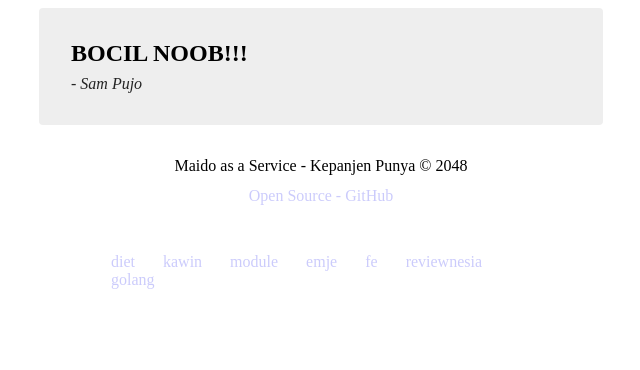
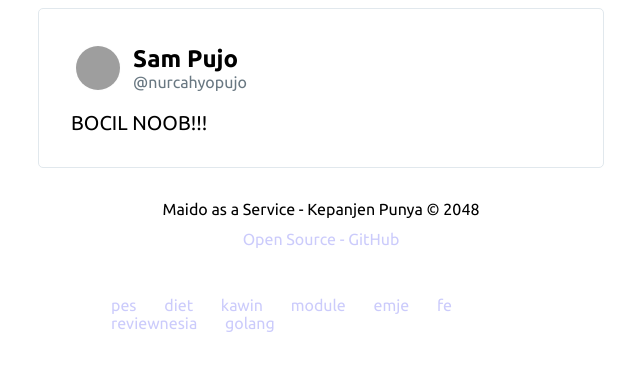
Before and after one commit to adityapurwa/maas-noob, a plain HTML site: page index.html in a window 1280 px wide. Shown: the whole page, without its empty margins (319-959 px from the left). Drawn offline with Linux system fonts and the light colour scheme; grey boxes are pictures that could not be loaded.

Commit message:
refactor and improvements styles

```diff
--- a/index.html
+++ b/index.html
@@ -5,68 +5,23 @@
     <meta name="viewport" content="width=device-width, initial-scale=1.0" />
     <meta http-equiv="X-UA-Compatible" content="ie=edge" />
     <title>Maido as a Service</title>
-    <style>
-      .quote {
-        width: 500px;
-        margin: auto;
-        background: #eee;
-        border-radius: 4px;
-        padding: 32px;
-      }
-      p {
-        font-weight: bold;
-        font-size: 24px;
-        margin: 0;
-        padding: 0;
-      }
-
-      footer {
-        width: 500px;
-        margin: auto;
-        padding: 32px;
-        text-align: center;
-      }
-      .quote footer {
-        text-align: left;
-        margin: 8px 0 0 0;
-        padding: 0;
-        opacity: 0.85;
-        font-style: italic;
-      }
-      .paidoans {
-        width: 500px;
-        margin: auto;
-      }
-      .paidoans ul {
-        list-style: none;
-      }
-      .paidoans li {
-        display: inline-block;
-        margin-right: 24px;
-      }
-      .paidoans li a {
-        text-decoration: none;
-        opacity: 0.2;
-      }
-      .paidoans li a:hover {
-        opacity: 1;
-      }
-      .opensource{
-        margin-top: 12px;
-      }
-      a{
-        opacity:0.2;
-        text-decoration: none;
-      }
-      a:hover{
-        opacity:1;
-      }
-    </style>
+    <link href="https://fonts.googleapis.com/css?family=Ubuntu:300,400,700&display=swap" rel="stylesheet">
+    <link href="./style.css" rel="stylesheet" />
   </head>
   <body>
     <blockquote class="quote">
-      <p id="content"></p>
-      <footer>- <span id="tukang"></span></footer>
+      <header>
+        <div class="avatar">
+          <img src="https://ca.slack-edge.com/T04LU4394-U6H4JAKM3-1ae761a60252-48" alt="samenaide">
+        </div>
+        <div class="heading">
+          <h2 id="tukang"></h2>
+          <span id="username"></span>
+        </div>
+      </header>
+      <article>
+        <p id="content"></p>
+      </article>
     </blockquote>
 
     <footer>
@@ -78,12 +33,15 @@
           target="_blank"
         >
           Open Source - GitHub
-      </a>
+        </a>
       </div>
     </footer>
 
     <nav class="paidoans">
       <ul>
+        <li>
+          <a href="?for=pes">pes</a>
+        </li>
         <li>
           <a href="?for=diet">diet</a>
         </li>
@@ -108,83 +66,6 @@
       </ul>
     </nav>
 
-    <script>
-      const PAIDO_DATA = {
-        "diet": [
-          "Gus, bebek slamet gus!",
-          "Gus, diet gus",
-          "Open BO bebek slamet!",
-          "Ayo ngegym doel!",
-          "Lhoh nakam maneh?"
-        ],
-        "kawin": [
-          "Pasang slambu terosss!!",
-          "Mbak mawar melati, semua dipoligami!",
-          "Pak fuda jodohnya di blitar",
-          "Wayahe... wayahe... wayahe...!!!",
-          "ODMK Orang Dalam Masalah Kesepian."
-        ],
-        "module": [
-          "Gus, module gus.",
-          "Pak fuad module piye pak?",
-          "LHO RILUT KOK RESIGN!",
-          "Pak fuad, zaun error!!!",
-          "Module sopo seng ngerjani?"
-        ],
-        "emje": [
-          "GRESIK GAMBAR TEROSSSS",
-          "Endas e kok miring pak?",
-          "Kok warnane emas itu kuning?",
-          "Mulehan...",
-          "Seng tukang maido iku samenaide, kok aku teross!!!"
-        ],
-        "fe": [
-          "Geist, Zaun down",
-          "REACT TEROSSSSSS",
-          "Amanda: Kok ga bisa diclick ya mz buttonnya",
-          "Standup him, ngegame thok!!!",
-          "Fahim noob ngegame thok"
-        ],
-        "reviewnesia": [
-          "Mas Akbar, CIMB mateq",
-          "Accenture minta platform diupdate ke versi 1.0",
-          "Kubernetesnya kok netes?",
-          "Sesurpris...!!!",
-          "Udah beli aja mas, gaji 30 juta juga!!!"
-        ],
-        "golang": [
-          "Pak go jomblo ya?",
-          "Therezia tanzil itu bukan bu meivi",
-          "STIKI besok ujian pak",
-          "Pak go kok gak pulang?",
-          "Pak Go kapan nikah?"
-        ]
-      };
-      const TUKANG_PAIDOS = [
-        "Samenaide",
-        "Emje",
-        "Rohim",
-        "Cak Fuad",
-        "Sam Pujo"
-      ];
-      function getPaido(id) {
-        if (!id) return 'BOCIL NOOB!!!'
-        const paidoan = PAIDO_DATA[id];
-        const funRandom = Math.floor(Math.random() * paidoan.length);
-        return PAIDO_DATA[id][funRandom];
-      }
-      function getTukangPaido() {
-        const funRandom = Math.floor(Math.random() * TUKANG_PAIDOS.length);
-        return TUKANG_PAIDOS[funRandom];
-      }
-
-      const query = new URLSearchParams(window.location.search);
-      const foor = query.get("for");
-      const from = getTukangPaido();
-      const quote = getPaido(foor);
-
-      document.querySelector("#content").innerHTML = quote;
-      document.querySelector("#tukang").innerHTML = from;
-    </script>
+    <script src="main.js"></script>
   </body>
 </html>
--- /dev/null
+++ b/main.js
@@ -0,0 +1,102 @@
+"use strict";
+
+const PAIDOS = {
+  "diet": [
+    "Gus, bebek slamet gus!",
+    "Gus, diet gus",
+    "Open BO bebek slamet!",
+    "Ayo ngegym doel!",
+    "Lhoh nakam maneh?"
+  ],
+  "kawin": [
+    "Pasang slambu terosss!!",
+    "Mbak mawar melati, semua dipoligami!",
+    "Pak fuda jodohnya di blitar",
+    "Wayahe... wayahe... wayahe...!!!",
+    "ODMK Orang Dalam Masalah Kesepian."
+  ],
+  "module": [
+    "Gus, module gus.",
+    "Pak fuad module piye pak?",
+    "LHO RILUT KOK RESIGN!",
+    "Pak fuad, zaun error!!!",
+    "Module sopo seng ngerjani?"
+  ],
+  "emje": [
+    "GRESIK GAMBAR TEROSSSS",
+    "Endas e kok miring pak?",
+    "Kok warnane emas itu kuning?",
+    "Mulehan...",
+    "Seng tukang maido iku samenaide, kok aku teross!!!"
+  ],
+  "fe": [
+    "Geist, Zaun down",
+    "REACT TEROSSSSSS",
+    "Amanda: Kok ga bisa diclick ya mz buttonnya",
+    "Standup him, ngegame thok!!!",
+    "Fahim noob ngegame thok"
+  ],
+  "reviewnesia": [
+    "Mas Akbar, CIMB mateq",
+    "Accenture minta platform diupdate ke versi 1.0",
+    "Kubernetesnya kok netes?",
+    "Sesurpris...!!!",
+    "Udah beli aja mas, gaji 30 juta juga!!!"
+  ],
+  "golang": [
+    "Pak go jomblo ya?",
+    "Therezia tanzil itu bukan bu meivi",
+    "STIKI besok ujian pak",
+    "Pak go kok gak pulang?",
+    "Pak Go kapan nikah?"
+  ],
+  "pes": [
+    "Penalti ra usah",
+    "Kayaah...",
+    "Sudah siap kalah pak Reza?",
+    "Pak Reza sudah gak bisa berkata-kata",
+    "Fahim maen thok"
+  ]
+};
+const TUKANG_PAIDOS = [
+  {
+    username: "santosoide",
+    value: "Samenaide"
+  },
+  {
+    username: "neveraemje",
+    value: "Emje"
+  },
+  {
+    username: "rohmadsasmito",
+    value: "Rohim"
+  },
+  {
+    username: "rizkifuad7",
+    value: "Cak Fuad"
+  },
+  {
+    username: "nurcahyopujo",
+    value: "Sam Pujo"
+  }
+];
+function getPaido(id) {
+  if (!id) return 'BOCIL NOOB!!!'
+  const paidoan = PAIDOS[id];
+  const funRandom = Math.floor(Math.random() * paidoan.length);
+  return paidoan[funRandom];
+}
+function getTukangPaido() {
+  const funRandom = Math.floor(Math.random() * TUKANG_PAIDOS.length);
+  return TUKANG_PAIDOS[funRandom];
+}
+
+const tukangPaido = getTukangPaido();
+const query = new URLSearchParams(window.location.search);
+const foor = query.get("for");
+const from = tukangPaido;
+const quote = getPaido(foor);
+
+document.querySelector("#content").innerHTML = quote;
+document.querySelector("#tukang").innerHTML = from.value;
+document.querySelector("#username").innerHTML = `@${from.username}`;
--- /dev/null
+++ b/style.css
@@ -0,0 +1,102 @@
+body {
+  font-family: 'Ubuntu', sans-serif;
+}
+.quote {
+  width: 500px;
+  /* min-height: 500px; */
+  margin: auto;
+  background: #ffffff;
+  border: 1px solid #e1e8ed;
+  border-radius: 5px;
+  padding: 32px;
+}
+p {
+  font-weight: bold;
+  font-size: 24px;
+  margin: 0;
+  padding: 0;
+}
+header {
+  display: flex;
+  justify-content: flex-start;
+  align-items: center;
+  flex-direction: row;
+}
+.avatar {
+  height: 46px;
+  width: 46px;
+  padding: 4px;
+  margin: 0;
+  text-align: center;
+}
+.avatar img {
+  height: 44px;
+  width: 44px;
+  text-align: center;
+  border: 1px solid #fefefe;
+  border-radius: 50%;
+}
+.heading {
+  display: flex;
+  justify-content: center;
+  align-items: flex-start;
+  flex-direction: column;
+  margin-left: 8px;
+}
+.heading #tukang {
+  margin: 0;
+  font-weight: 700;
+}
+.heading span {
+  font-weight: 400;
+  color: #697882;
+}
+article {
+  margin-top: 16px;
+}
+article #content {
+  font-weight: 400;
+  font-size: 20px;
+}
+
+footer {
+  width: 500px;
+  margin: auto;
+  padding: 32px;
+  text-align: center;
+}
+.quote footer {
+  text-align: left;
+  margin: 8px 0 0 0;
+  padding: 0;
+  opacity: 0.85;
+  font-style: italic;
+}
+.paidoans {
+  width: 500px;
+  margin: auto;
+}
+.paidoans ul {
+  list-style: none;
+}
+.paidoans li {
+  display: inline-block;
+  margin-right: 24px;
+}
+.paidoans li a {
+  text-decoration: none;
+  opacity: 0.2;
+}
+.paidoans li a:hover {
+  opacity: 1;
+}
+.opensource {
+  margin-top: 12px;
+}
+a {
+  opacity: 0.2;
+  text-decoration: none;
+}
+a:hover {
+  opacity: 1;
+}
```
